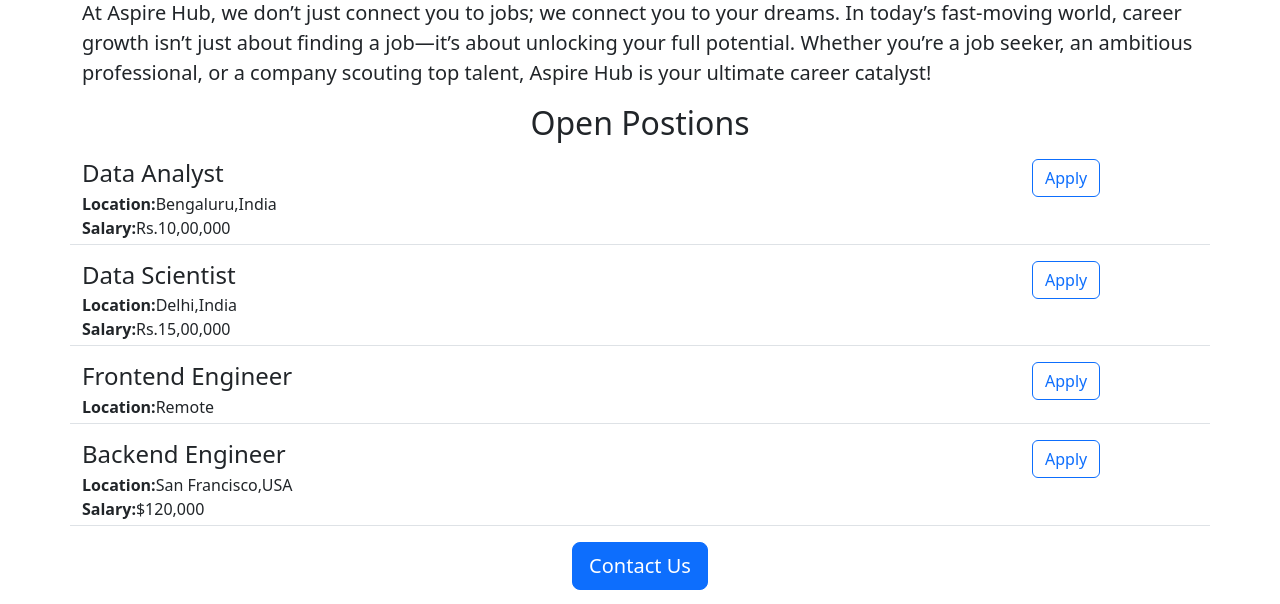
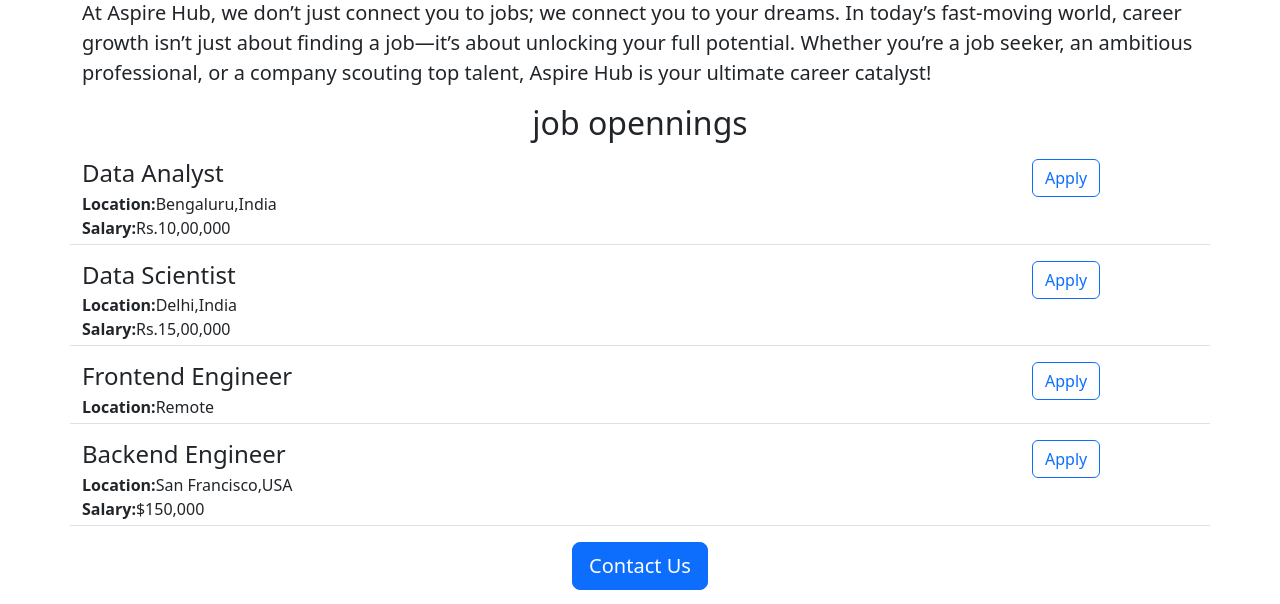
Before and after one commit to ssnithyaasri/Aspire-Hub, a Flask app: page / in a window 1280 px wide. Shown: the part 496-1100 px from the top of the page. Run offline with Flask 3, Linux system fonts and the light colour scheme.

Commit message:
made some changes

```diff
--- a/app.py
+++ b/app.py
@@ -24,7 +24,7 @@ JOBS=[
     'id':4,
     'title':'Backend Engineer',
     'location':'San Francisco,USA',
-    'salary':'$120,000'
+    'salary':'$150,000'
   }
 ]
 @app.route("/")
--- a/templates/home.html
+++ b/templates/home.html
@@ -22,7 +22,7 @@
       <p class="lead">
       At Aspire Hub, we don’t just connect you to jobs; we connect you to your dreams. In today’s fast-moving world, career growth isn’t just about finding a job—it’s about unlocking your full potential. Whether you’re a job seeker, an ambitious professional, or a company scouting top talent, Aspire Hub is your ultimate career catalyst!
       </p>
-      <h2 class="text-center mt-2">Open Postions</h2>
+      <h2 class="text-center mt-2">job opennings</h2>
       <p>
         {% for job in jobs %}
           {%include 'jobitem.html'%}
```
